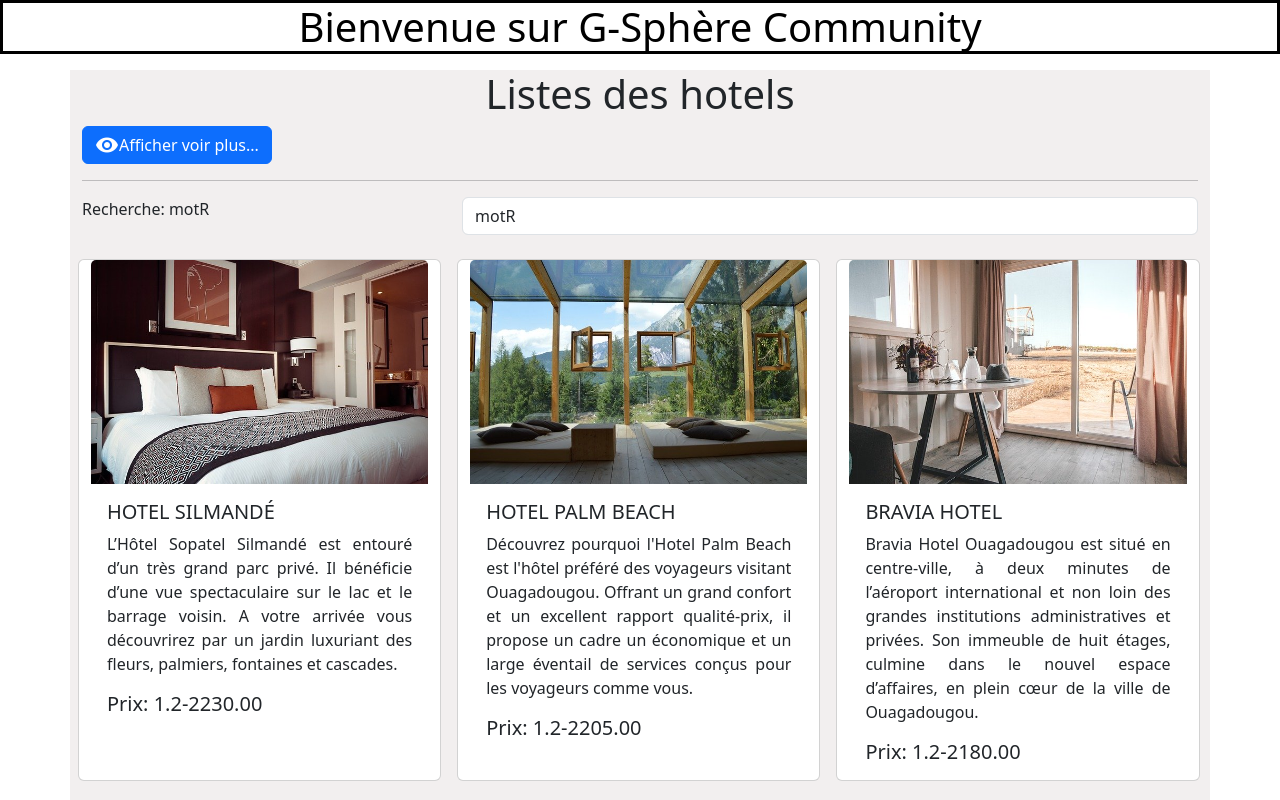
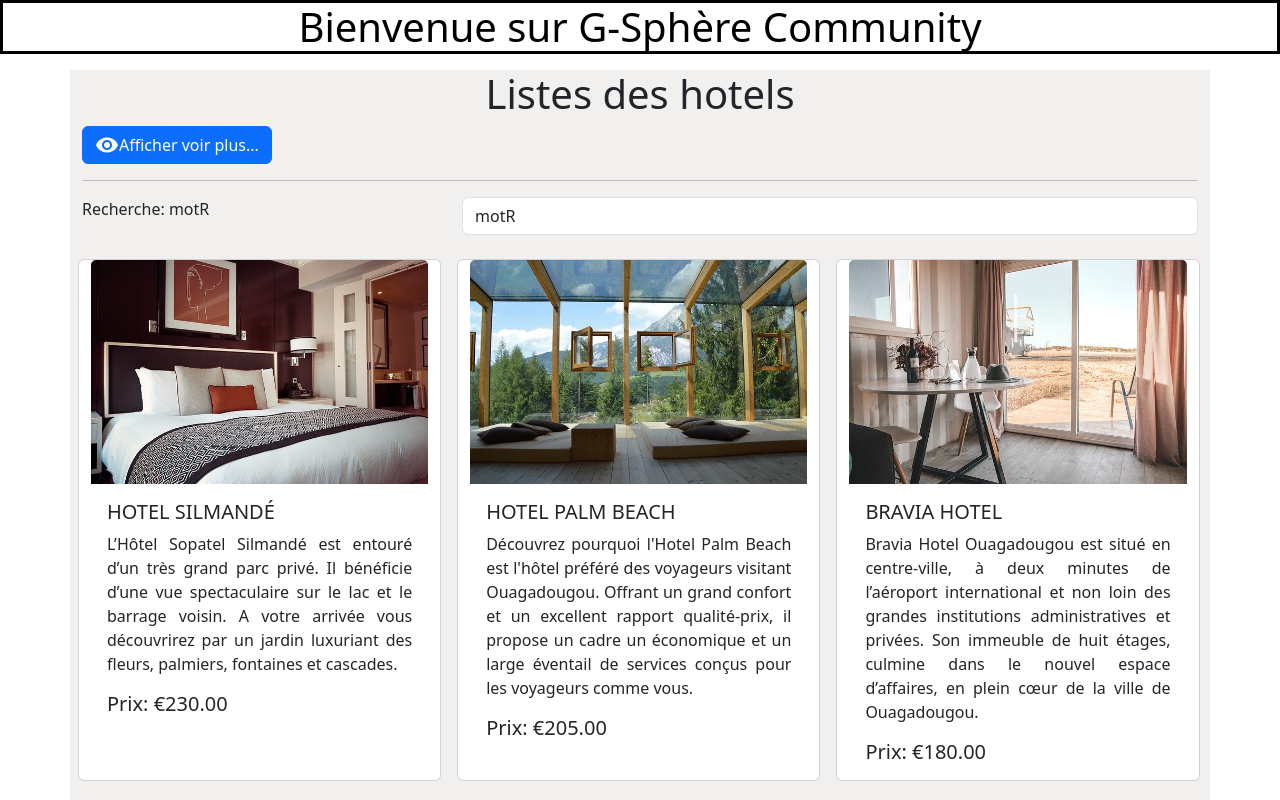
Before and after one commit to gangosimeon/ng-perso-app, an Angular app: page / in a window 1280 px wide. Shown: the top 800 px of the page. Built offline with nearby package versions, Linux system fonts and the light colour scheme.

Commit message:
Affichage du prix en euro

```diff
--- a/src/app/app.module.ts
+++ b/src/app/app.module.ts
@@ -5,6 +5,7 @@ import { AppRoutingModule } from './app-routing.module';
 import { AppComponent } from './app.component';
 import { HotelListComponent } from './hotel-list/hotel-list.component';
 import { FormsModule } from '@angular/forms';
+import { CommonModule } from '@angular/common';
 
 @NgModule({
   declarations: [
@@ -14,7 +15,8 @@ import { FormsModule } from '@angular/forms';
   imports: [
     BrowserModule,
     AppRoutingModule,
-    FormsModule
+    FormsModule,
+    CommonModule
   ],
   providers: [],
   bootstrap: [AppComponent]
--- a/src/app/hotel-list/hotel-list.component.html
+++ b/src/app/hotel-list/hotel-list.component.html
@@ -25,7 +25,7 @@
             <div class="card-body">
             <h5 class="card-title">{{hotel.nom | uppercase}}</h5>
             <p class="card-text justify-content">{{hotel.description }}</p>
-            <h5 class="card-text" *ngIf="hotel.prix !=null ">Prix: {{hotel.prix | currency: "EUR" :"1.2-2" }}</h5>
+            <h5 class="card-text" *ngIf="hotel.prix !=null ">Prix: {{hotel.prix | currency: "EUR" }}</h5>
             <a href="#" class="btn btn-primary" *ngIf="bool">Voir plus...</a>
             </div>
         </div>
```
